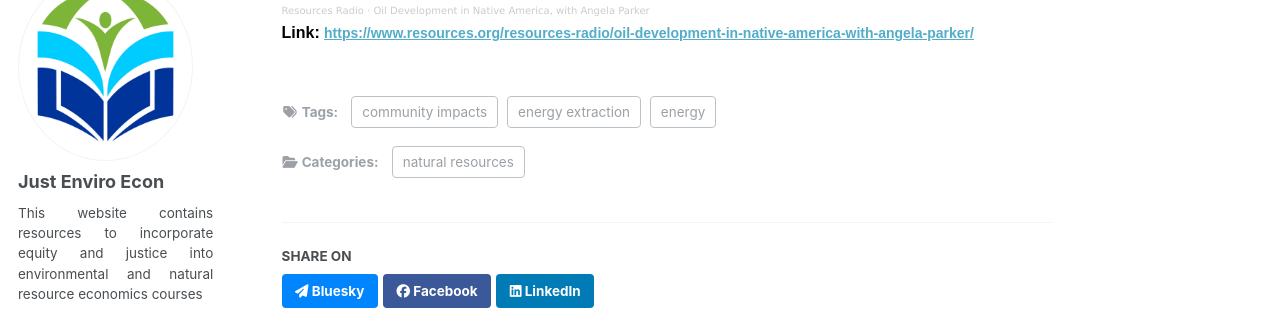
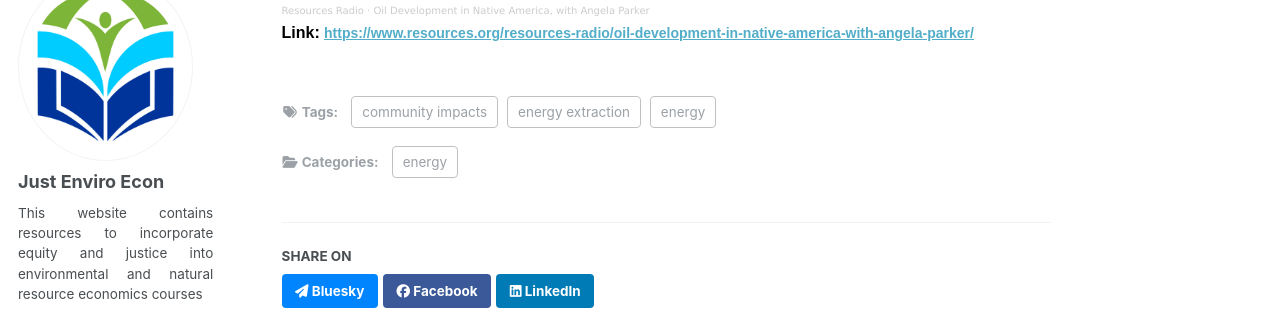
Before and after one commit to just-enviro-econ/just-enviro-econ.github.io, a Jekyll site: the page built from _media/2023-10-31-oil-native-america.md, in a window 1280 px wide and 900 px high, scrolled down 583 px, cut to the strip 134-470 px from the top of the window. Built offline with Jekyll 4.4.1, drawn with Linux system fonts in a browser that asks for light colours.

Commit message:
energy categories

```diff
--- a/_media/2023-10-31-oil-native-america.md
+++ b/_media/2023-10-31-oil-native-america.md
@@ -6,7 +6,7 @@ tags:
   - energy
   - energy extraction
   - community impacts
-category: "natural resources"
+category: "energy"
 type: "podcast"
 publisher: "Resource Radio"
 paperurl: 'https://www.resources.org/resources-radio/oil-development-in-native-america-with-angela-parker/'
```
Also changed, not shown: _media/2022-09-13-energy-poverty.md (+1 -1 lines).
